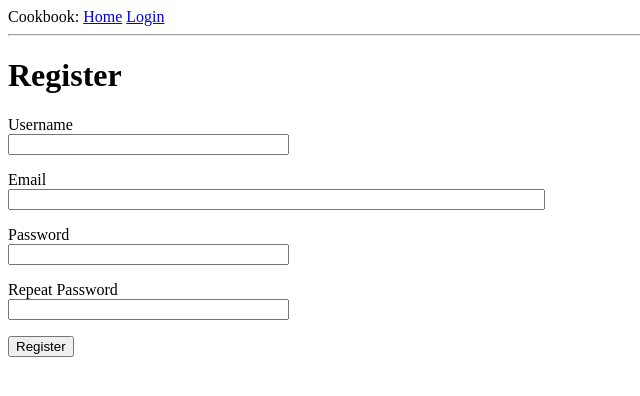
After one commit to pgarr/dinner-roulette, a Flask app: page /register in a window 1280 px wide. The commit adds this page. Shown: the top 396 px of the page, without its empty margins (0-640 px from the left). Run offline with Flask 2, Linux system fonts and the light colour scheme.

Commit message:
added user register and login with proper database

```diff
--- a/rest-api/app/__init__.py
+++ b/rest-api/app/__init__.py
@@ -3,11 +3,14 @@ import os
 from logging.handlers import RotatingFileHandler, SMTPHandler
 
 from flask import Flask
+from flask_login import LoginManager
 from flask_sqlalchemy import SQLAlchemy
 
 from config import Config
 
 db = SQLAlchemy()
+login = LoginManager()
+login.login_view = 'main.login'
 
 
 def create_app(config_class=Config):
@@ -15,6 +18,7 @@ def create_app(config_class=Config):
     app.config.from_object(config_class)
 
     db.init_app(app)
+    login.init_app(app)
 
     from app.main import bp as main_bp
     app.register_blueprint(main_bp)
--- a/rest-api/app/main/forms.py
+++ b/rest-api/app/main/forms.py
@@ -1,6 +1,8 @@
 from flask_wtf import FlaskForm
 from wtforms import StringField, PasswordField, BooleanField, SubmitField
-from wtforms.validators import DataRequired
+from wtforms.validators import DataRequired, Email, EqualTo, ValidationError
+
+from app.models import User
 
 
 class LoginForm(FlaskForm):
@@ -8,3 +10,22 @@ class LoginForm(FlaskForm):
     password = PasswordField('Password', validators=[DataRequired()])
     remember_me = BooleanField('Remember Me')
     submit = SubmitField('Sign In')
+
+
+class RegistrationForm(FlaskForm):
+    username = StringField('Username', validators=[DataRequired()])
+    email = StringField('Email', validators=[DataRequired(), Email()])
+    password = PasswordField('Password', validators=[DataRequired()])
+    password2 = PasswordField(
+        'Repeat Password', validators=[DataRequired(), EqualTo('password')])
+    submit = SubmitField('Register')
+
+    def validate_username(self, username):
+        user = User.query.filter_by(username=username.data).first()
+        if user is not None:
+            raise ValidationError('User with this name already exist.')
+
+    def validate_email(self, email):
+        user = User.query.filter_by(email=email.data).first()
+        if user is not None:
+            raise ValidationError('This e-mail address is already registered.')
--- a/rest-api/app/main/routes.py
+++ b/rest-api/app/main/routes.py
@@ -1,20 +1,55 @@
-from flask import render_template, flash, redirect, url_for
+from flask import render_template, flash, redirect, url_for, request
+from flask_login import current_user, login_user, logout_user
+from werkzeug.urls import url_parse
+
+from app import db
 from app.main import bp
-from app.main.forms import LoginForm
+from app.main.forms import LoginForm, RegistrationForm
+from app.models import User
 
 
 @bp.route('/')
 @bp.route('/index')
 def index():
-    user = {'username': 'Miguel'}
-    return render_template('index.html', title='Home', user=user)
+    return render_template('index.html', title='Home Page')
 
 
 @bp.route('/login', methods=['GET', 'POST'])
 def login():
+    if current_user.is_authenticated:
+        return redirect(url_for('main.index'))
     form = LoginForm()
     if form.validate_on_submit():
-        flash('Login requested for user {}, remember_me={}'.format(
-            form.username.data, form.remember_me.data))
+        user = User.query.filter_by(username=form.username.data).first()
+        if user is None or not user.check_password(form.password.data):
+            flash('Invalid username or password')
+            return redirect(url_for('main.login'))
+        login_user(user, remember=form.remember_me.data)
+        next_page = request.args.get('main.next')
+        if not next_page or url_parse(next_page).netloc != '':
+            next_page = url_for('main.index')
+        return redirect(next_page)
+    return render_template('login.html', title='Sign In', form=form)
+
+
+@bp.route('/logout')
+def logout():
+    logout_user()
+    return redirect(url_for('main.index'))
+
+
+@bp.route('/register', methods=['GET', 'POST'])
+def register():
+    if current_user.is_authenticated:
         return redirect(url_for('main.index'))
-    return render_template('login.html', title='Sign In', form=form)
+    form = RegistrationForm()
+    if form.validate_on_submit():
+        user = User(username=form.username.data, email=form.email.data)
+        user.set_password(form.password.data)
+        db.session.add(user)
+        db.session.commit()
+        flash('Congratulations, you are now a registered user!')
+        return redirect(url_for('main.login'))
+    return render_template('register.html', title='Register', form=form)
+
+# @login_required
--- a/rest-api/app/templates/base.html
+++ b/rest-api/app/templates/base.html
@@ -10,7 +10,11 @@
         <div>
             Cookbook:
             <a href="{{ url_for('main.index') }}">Home</a>
-            <a href="{{ url_for('main.login') }}">Login</a>
+            {% if current_user.is_anonymous %}
+                <a href="{{ url_for('main.login') }}">Login</a>
+            {% else %}
+                <a href="{{ url_for('main.logout') }}">Logout</a>
+            {% endif %}
         </div>
         <hr>
         {% with messages = get_flashed_messages() %}
--- a/rest-api/app/templates/index.html
+++ b/rest-api/app/templates/index.html
@@ -1,5 +1,5 @@
 {% extends "base.html" %}
 
 {% block content %}
-    <h1>Hi, {{ user.username }}!</h1>
+    <h1>Hi, {{ current_user.username }}!</h1>
 {% endblock %}
--- a/rest-api/app/templates/login.html
+++ b/rest-api/app/templates/login.html
@@ -21,4 +21,5 @@
         <p>{{ form.remember_me() }} {{ form.remember_me.label }}</p>
         <p>{{ form.submit() }}</p>
     </form>
+    <p>New User? <a href="{{ url_for('main.register') }}">Click to Register!</a></p>
 {% endblock %}
--- /dev/null
+++ b/rest-api/app/templates/register.html
@@ -0,0 +1,37 @@
+{% extends "base.html" %}
+
+{% block content %}
+    <h1>Register</h1>
+    <form action="" method="post">
+        {{ form.hidden_tag() }}
+        <p>
+            {{ form.username.label }}<br>
+            {{ form.username(size=32) }}<br>
+            {% for error in form.username.errors %}
+                <span style="color: red;">[{{ error }}]</span>
+            {% endfor %}
+        </p>
+        <p>
+            {{ form.email.label }}<br>
+            {{ form.email(size=64) }}<br>
+            {% for error in form.email.errors %}
+                <span style="color: red;">[{{ error }}]</span>
+            {% endfor %}
+        </p>
+        <p>
+            {{ form.password.label }}<br>
+            {{ form.password(size=32) }}<br>
+            {% for error in form.password.errors %}
+                <span style="color: red;">[{{ error }}]</span>
+            {% endfor %}
+        </p>
+        <p>
+            {{ form.password2.label }}<br>
+            {{ form.password2(size=32) }}<br>
+            {% for error in form.password2.errors %}
+                <span style="color: red;">[{{ error }}]</span>
+            {% endfor %}
+        </p>
+        <p>{{ form.submit() }}</p>
+    </form>
+{% endblock %}
```
Also changed, not shown: rest-api/app/models.py (+28 -3 lines).
